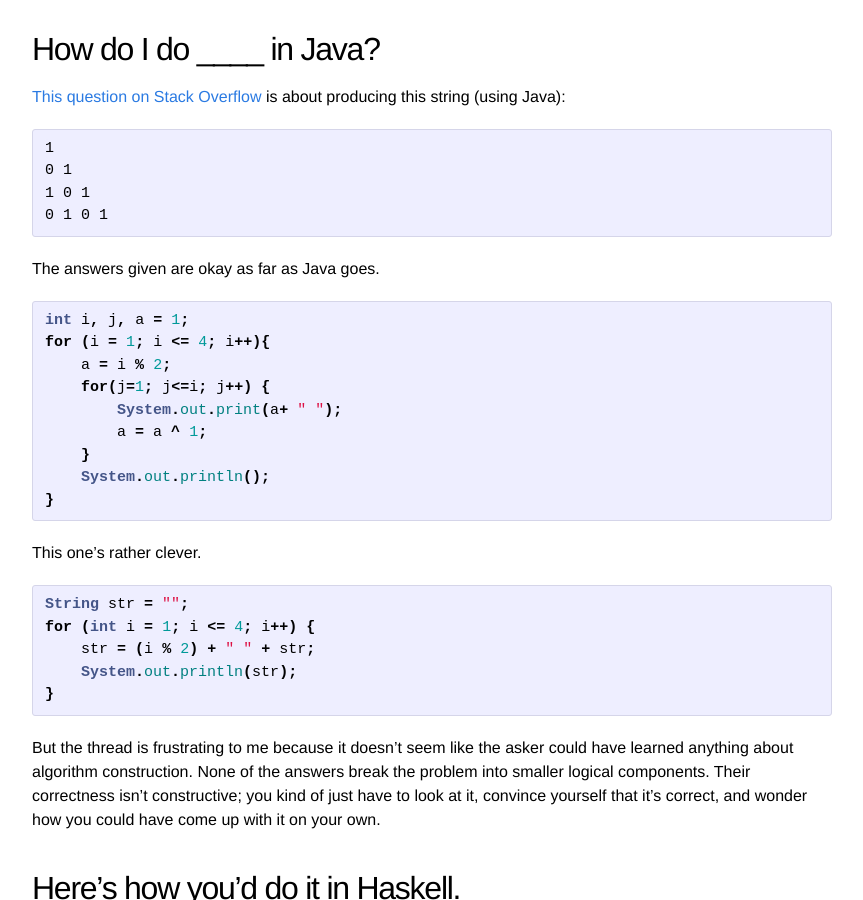
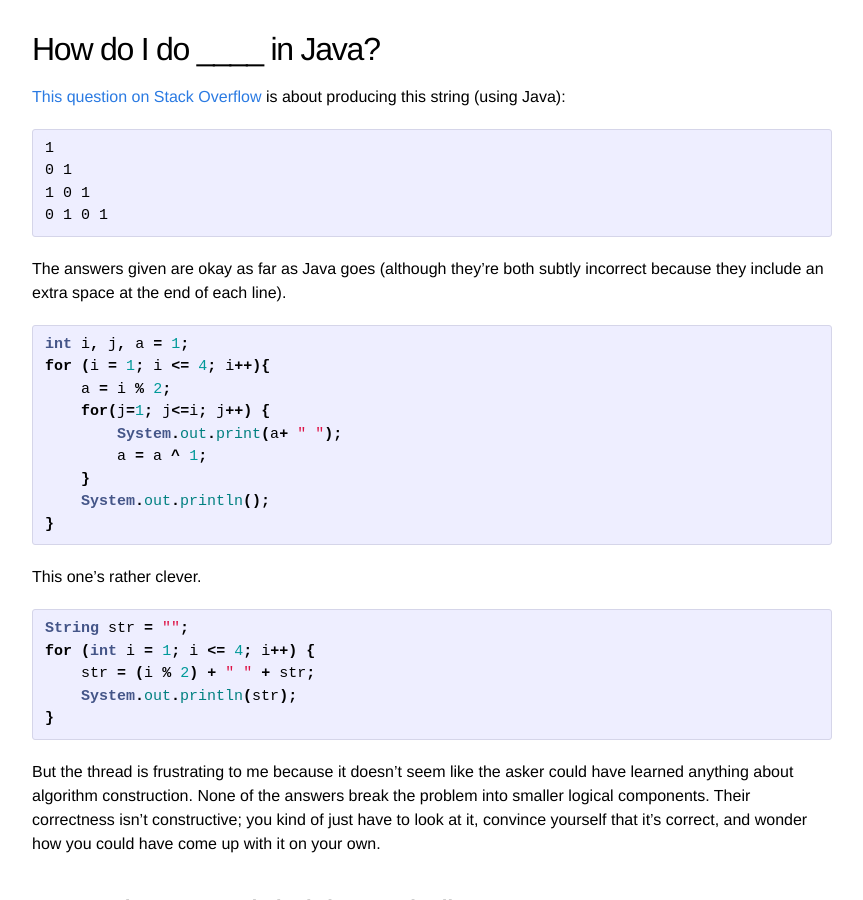
Before and after one commit to chris-martin/bricks, a Jekyll site: the page built from _posts/2014-08-04-unwanted-haskell-triangle.md, in a window 1280 px wide and 900 px high, scrolled down 412 px. Shown: the whole window, without its empty margins (208-1071 px from the left). Built offline with Jekyll 4.4.1, drawn with Linux system fonts in a browser that asks for light colours.

Commit message:
add note about space at end of lines in java solutions

```diff
--- a/_posts/2014-08-04-unwanted-haskell-triangle.md
+++ b/_posts/2014-08-04-unwanted-haskell-triangle.md
@@ -24,7 +24,8 @@ because imperative languages are so unnecessarily difficult.
     1 0 1
     0 1 0 1
 
-The answers given are okay as far as Java goes.
+The answers given are okay as far as Java goes (although they're both subtly
+incorrect because they include an extra space at the end of each line).
 
 {% highlight java %}
 int i, j, a = 1;
```
